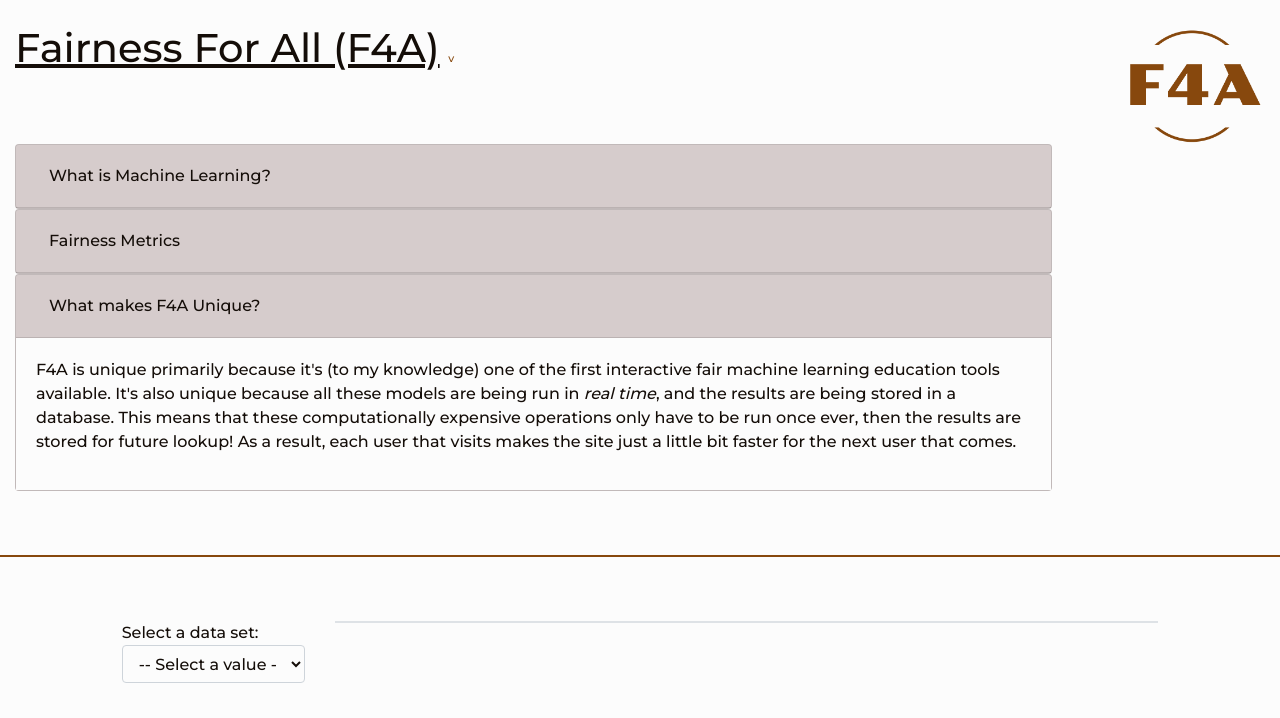
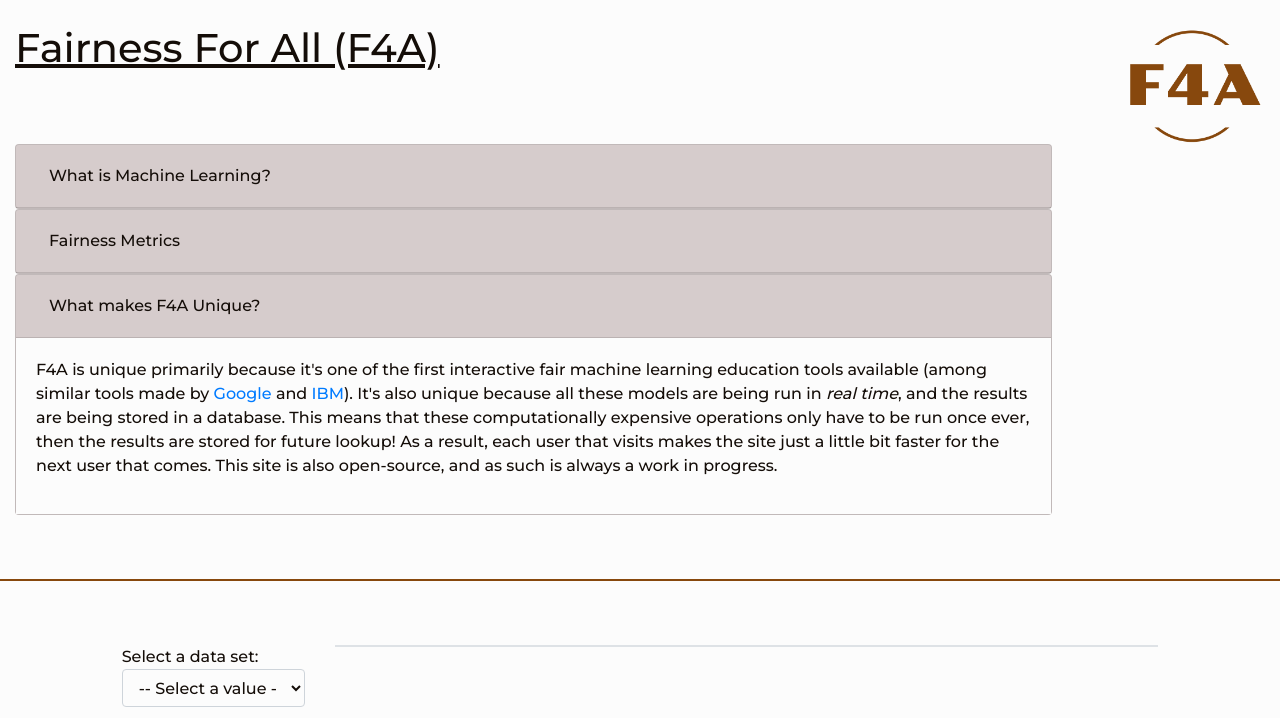
Before and after one commit to aokray/F4A, a Flask app: template templates/index.html in a window 1280 px wide, after a click on "What makes F4A Unique?". Shown: the top 718 px of the page. Run offline with Flask 2, Linux system fonts and the light colour scheme; the template is opened without the code that fills it, so the values that code supplies are empty; some libraries are stand-ins or nearby versions.

Commit message:
Patch for first day misspellings found, and implementing a good idea for the version number

```diff
--- a/_version.py
+++ b/_version.py
@@ -1 +1 @@
-__version__ = "0.5"
+__version__ = "0.5.1"
--- a/db_init/load.sql
+++ b/db_init/load.sql
@@ -44,7 +44,7 @@ VALUES('None', false, 'Transformer', '');
 -- Multiline strings in postgres are weird, see https://www.postgresql.org/docs/current/sql-syntax-lexical.html#SQL-SYNTAX-CONSTANTS
 INSERT INTO webtext VALUES ('intro',
 '<p>Machine learning and artificial intelligence (both terms will fall under the abbreviation of ML throughout this website) are used in many places in the world today, but perhaps most importantly they are being used in impactful decision making settings. '
-'This means that ML model predictions are being utilized in a way that directly effects people live''s, and this is concerning given the amount of social bias that''s been shown to be present in the ML predictions. '
+'This means that ML model predictions are being utilized in a way that directly effects people''s lives, and this is concerning given the amount of social bias that''s been shown to be present in the ML predictions. '
 'The most famous example of this is in ProPublica''s revolutionary article <a href="https://www.propublica.org/article/machine-bias-risk-assessments-in-criminal-sentencing" target="_blank">Machine Bias</a> which demonstrated that the recedivism (if a person will re-offend) prediction algorithm COMPAS exhibited racial bias, giving african-american defendants higher risk '
 'scores of re-offending than it gave to their white counterparts, even when white defendents had more prior offenses. There are many examples of similar occurences, '
 'such as in the (since disabled) <a href="https://www.reuters.com/article/us-amazon-com-jobs-automation-insight/amazon-scraps-secret-ai-recruiting-tool-that-showed-bias-against-women-idUSKCN1MK08G" target="_blank">Amazon hiring algorithm</a> '
--- a/static/actions.js
+++ b/static/actions.js
@@ -487,8 +487,7 @@ $(document).on("submit", function (e) {
 
 $(document).ready(function () {
     $('.tooltipst').tooltipster({
-        content: $('<div>THIS IS THE LOGO!</div>'),
-        theme: 'tooltipster-punk'
+        contentAsHTML: true
     });
 });
 
--- a/static/f4a.css
+++ b/static/f4a.css
@@ -28,7 +28,7 @@ body {
   background-color: var(--bg-color);
   color: var(--font-color);
   font-family: 'Montserrat', sans-serif;
-  }
+}
 
 h1 {
   font-family: 'Montserrat', sans-serif;
--- a/templates/index.html
+++ b/templates/index.html
@@ -58,14 +58,14 @@
         <div class='row'>
             <div class='col-md-10'>
                 <div style='display:inline;'>
-                    <span style="white-space: pre;"><h1 class="pull-left textPrimary" style='display:inline;'><u>Fairness For All (F4A)</u></h1>  <span class='textFootnote' style='display:inline;'>v{{ version }}</span></span>
+                    <span><h1 class="pull-left textPrimary" style='display:inline;'><u>Fairness For All (F4A)</u></h1></span>
                 </div>
                 <div style="padding:0;" class="col-md-10 textPrimary">
                    {{ webtext_dict['intro'] | safe}}
                 </div>
             </div>
             <div class='col-md-2'>
-                <img style="float:right;" id='f4a_logo' src="{{ url_for('static', filename='f4a_logo.png') }}" class="topright rounded-circle tooltipst">
+                <img style="float:right;" title="Fairness for All: v{{ version }}" id='f4a_logo' src="{{ url_for('static', filename='f4a_logo.png') }}" class="topright rounded-circle tooltipst">
             </div>
         </div>
         <div class='row'>
@@ -151,10 +151,12 @@
                       <div id="collapseThree" class="collapse" aria-labelledby="headingThree" data-parent="#accordion">
                         <div class="card-body">
                             <p>
-                                F4A is unique primarily because it's (to my knowledge) one of the first interactive fair machine learning education tools available.
+                                F4A is unique primarily because it's one of the first interactive fair machine learning education tools available
+                                (among similar tools made by <a href="https://cloud.google.com/blog/products/ai-machine-learning/building-ml-models-for-everyone-understanding-fairness-in-machine-learning" target='_blank'>Google</a>
+                                and <a href="https://aif360.mybluemix.net/" target='_blank'>IBM</a>).
                                 It's also unique because all these models are being run in <i>real time</i>, and the results are being stored in a database. This means
                                 that these computationally expensive operations only have to be run once ever, then the results are stored for future lookup! As a result,
-                                each user that visits makes the site just a little bit faster for the next user that comes.
+                                each user that visits makes the site just a little bit faster for the next user that comes. This site is also open-source, and as such is always a work in progress.
                             </p>
                         </div>
                       </div>
@@ -221,7 +223,6 @@
                 <br/>
                 <form action='/transformerSelect' style='width:auto;' method='POST'>
                     <select class="textPrimary backgroundPrimary form-control" id='transformer' name='transformer'>
-                        <!--option disabled value>-- Select a value --</option-->
                         <option selected>None</option>
                         {% for trans in transformer_names %}
                             <option value="{{ trans[0] }}">{{ trans[0] }}</option>
@@ -301,7 +302,7 @@
             </div>
             <div class='col-md-1'></div>
         </div>
-        <hr>
+        <hr style='margin-bottom:10px;'>
     </div>
 
     <div class="modal fade" id="warningModal_backend" tabindex="-1" role="dialog" aria-labelledby="warningModalLabel" aria-hidden="true">
@@ -360,7 +361,7 @@
 
 
     <!-- Added this so user can scroll to (more or less) center points of interest above -->
-    <div style='padding-top: 100px;'></div>
+    <div style='padding-top: 75px;'></div>
 
     <script src="{{ url_for('static', filename='actions.js') }}"></script>
 </body>
```
